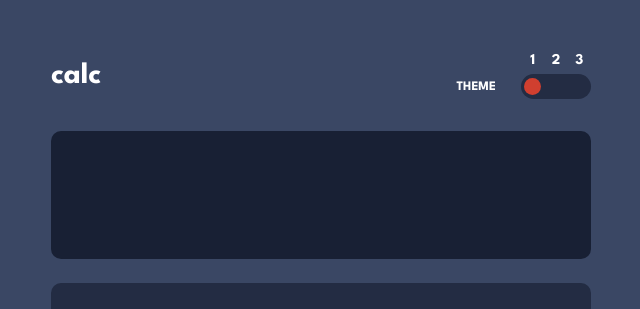
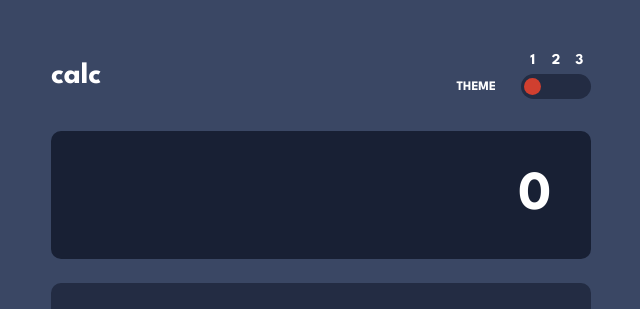
Before and after one commit to paladinescamila/Calculator-App, a React (Create React App) app: page / in a window 1280 px wide. Shown: the top 309 px of the page, without its empty margins (319-959 px from the left). Built offline with nearby package versions, Linux system fonts and the light colour scheme.

Commit message:
Add some restrictions to inputs

```diff
--- a/src/App.tsx
+++ b/src/App.tsx
@@ -5,7 +5,7 @@ import Switch from './components/Switch/Switch';
 import Keypad from './components/Keypad/Keypad';
 
 function App() {
-	const [expression, setExpression] = useState<string>('');
+	const [expression, setExpression] = useState<string>('0');
 	const [theme, setTheme] = useState<1 | 2 | 3>(1);
 
 	return (
@@ -15,7 +15,7 @@ function App() {
 					<h1>calc</h1>
 					<Switch theme={theme} setTheme={setTheme} />
 				</header>
-				<p className={`screen-${theme}`}>{expression}</p>
+				<input className={`screen-${theme}`} value={expression} disabled></input>
 				<Keypad theme={theme} expression={expression} setExpression={setExpression} />
 			</div>
 		</div>
--- a/src/components/Keypad/Keypad.tsx
+++ b/src/components/Keypad/Keypad.tsx
@@ -13,17 +13,25 @@ function Keypad(props: KeypadProps) {
 	const {theme, expression, setExpression} = props;
 
 	const pressKey = (key: Key) => {
-		if (/[0-9]/.test(key)) setExpression(expression + key);
-		else if (/[+x/-]/.test(key)) setExpression(expression + key);
-		else if (key === '.') setExpression(expression + key);
-		else if (key === 'DEL') setExpression(expression.slice(0, -1));
-		else if (key === 'RESET') setExpression('');
+		let newExpression = expression;
+
+		if (expression === 'Syntax Error') newExpression = '';
+		else if (expression === 'Infinity') newExpression = '';
+		else if (expression === '0') newExpression = '';
+
+		if (/[0-9]/.test(key)) newExpression += key;
+		else if (/[+x/-]/.test(key)) newExpression += key;
+		else if (key === '.') newExpression += key;
+		else if (key === 'DEL') newExpression = newExpression.slice(0, -1) || '0';
+		else if (key === 'RESET') newExpression = '0';
 		else if (key === '=') {
-			const result = calculate(expression);
+			const result = calculate(newExpression);
 
-			if (!isNaN(result)) setExpression(result.toString());
-			else setExpression('Syntax Error');
+			if (!isNaN(result)) newExpression = result.toString();
+			else newExpression = 'Syntax Error';
 		}
+
+		setExpression(newExpression);
 	};
 
 	return (
--- a/src/styles/App.scss
+++ b/src/styles/App.scss
@@ -49,6 +49,7 @@ button {
 		text-align: right;
 		padding: 40px;
 		margin: 32px 0 24px 0;
+		width: 100%;
 		height: 128px;
 		border-radius: 10px;
 		-webkit-border-radius: 10px;
@@ -57,6 +58,8 @@ button {
 		-o-border-radius: 10px;
 		background-color: map-get($background-screen, $theme);
 		color: map-get($text-header, $theme);
+		overflow: hidden;
+		word-wrap: normal;
 
 		@media screen and (max-width: 600px) {
 			padding: 25px;
```
